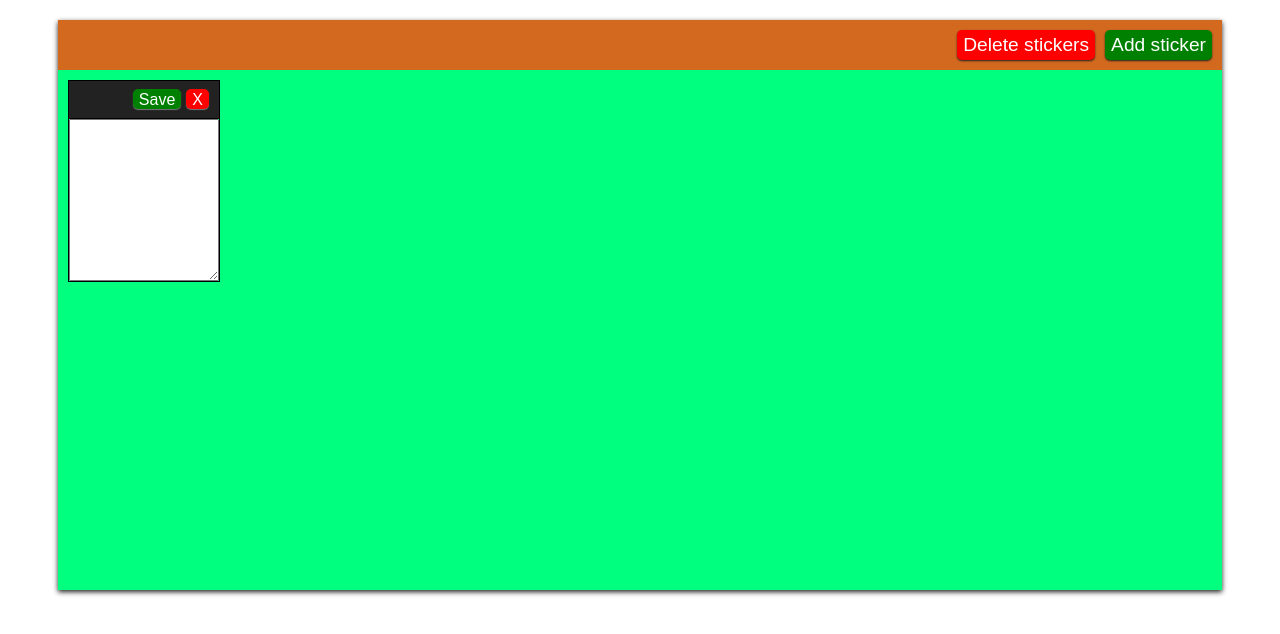
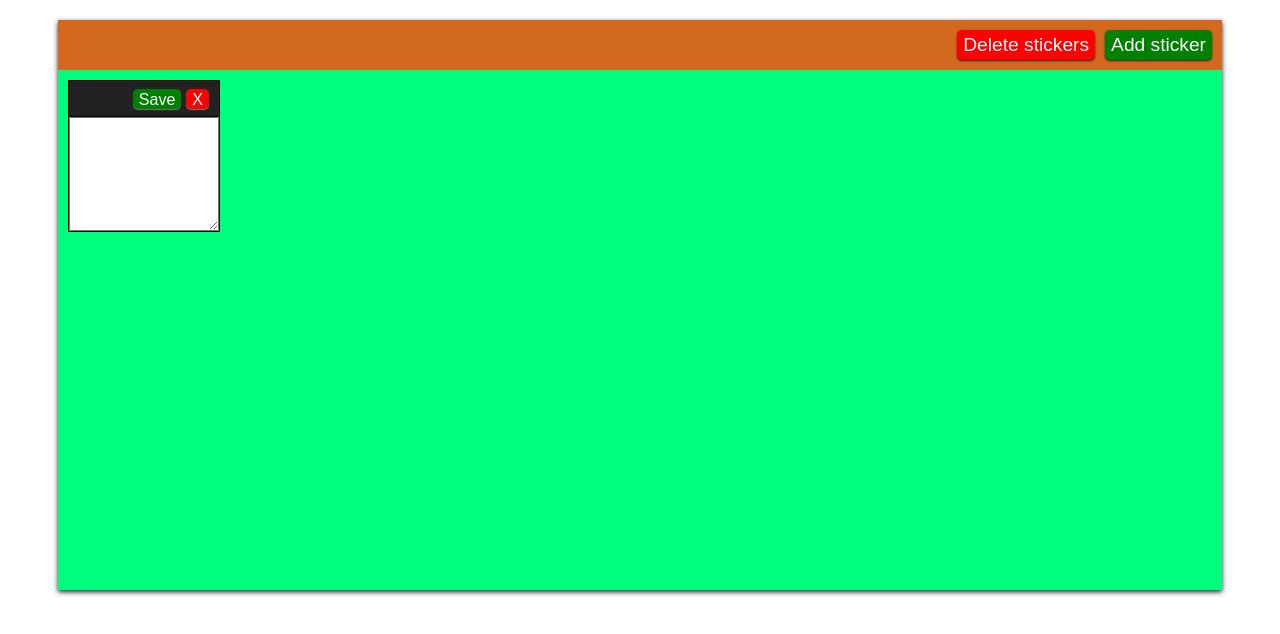
Before and after one commit to Ragnar10/note-board, a React app: page / in a window 1280 px wide. Both pictures are taken after a click on the button "Add sticker". Built offline with nearby package versions, Linux system fonts and the light colour scheme.

Commit message:
fixed styles

```diff
--- a/src/components/Sticker/Sticker.css
+++ b/src/components/Sticker/Sticker.css
@@ -2,7 +2,7 @@
     display: flex;
     flex-direction: column;
     width: 150px;
-    height: 200px;
+    height: 150px;
     border: 1px solid #000;
     margin: 0 20px 20px 0;
 }
```
